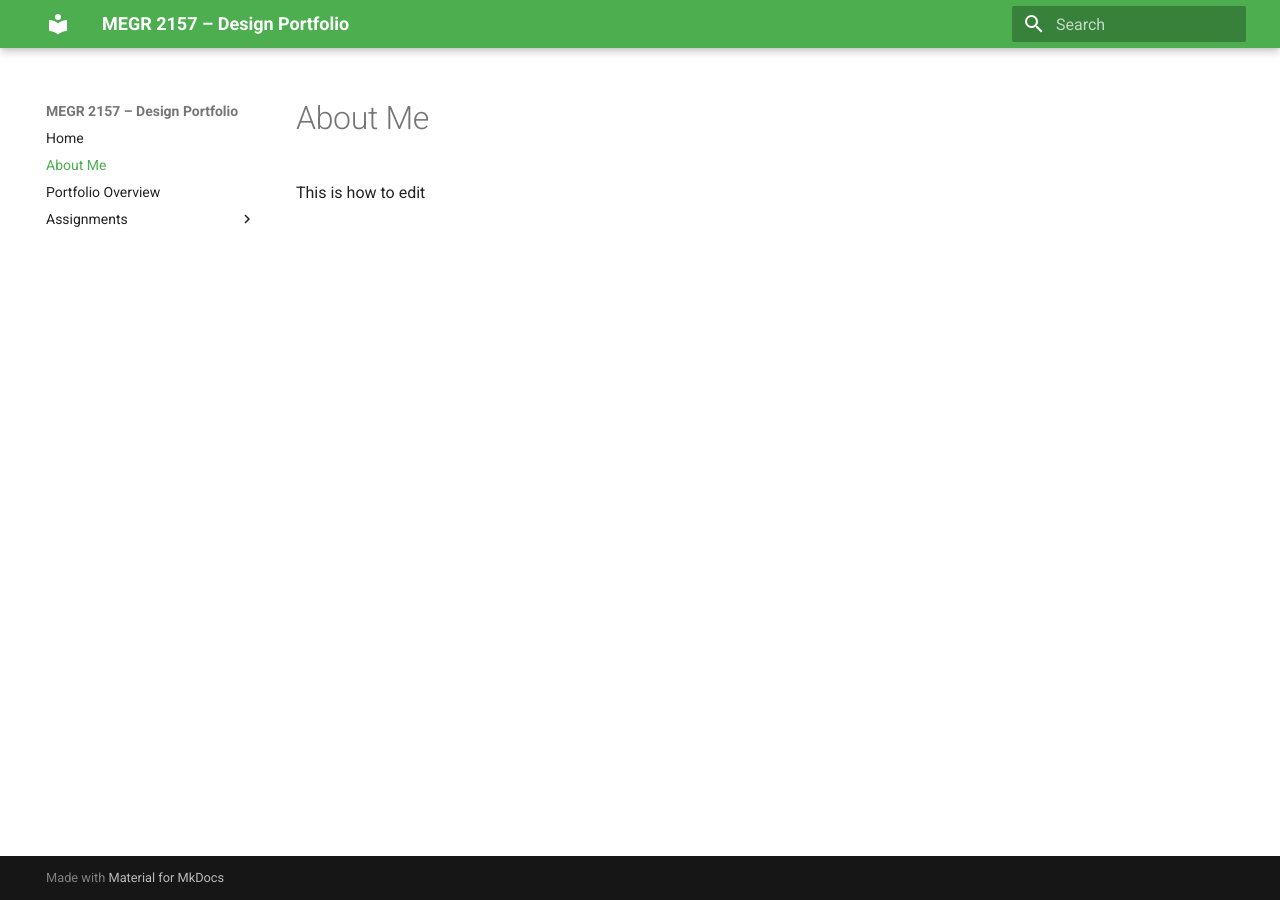
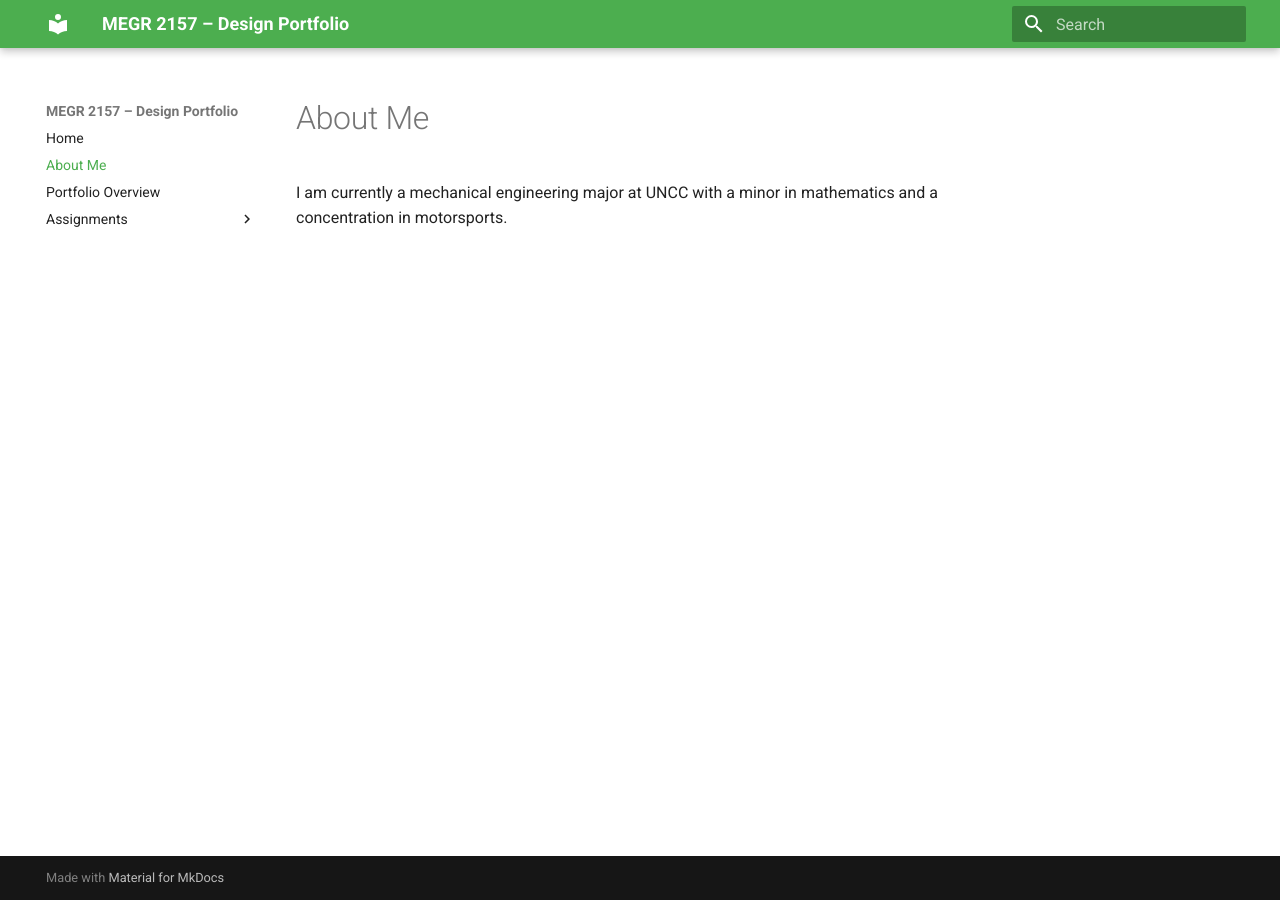
Before and after one commit to nbrehaut/megr2157-portfolio, an MkDocs documentation site: the page built from docs/aboutme/index.md, in a window 1280 px wide. Built offline with MkDocs 1.6.1 and Material for MkDocs 9.7.7, drawn with Linux system fonts in a browser that asks for light colours.

Commit message:
Update index.md
Updated the about me section

```diff
--- a/docs/aboutme/index.md
+++ b/docs/aboutme/index.md
@@ -1,2 +1,2 @@
 #About Me
-This is how to edit
+I am currently a mechanical engineering major at UNCC with a minor in mathematics and a concentration in motorsports.
```
